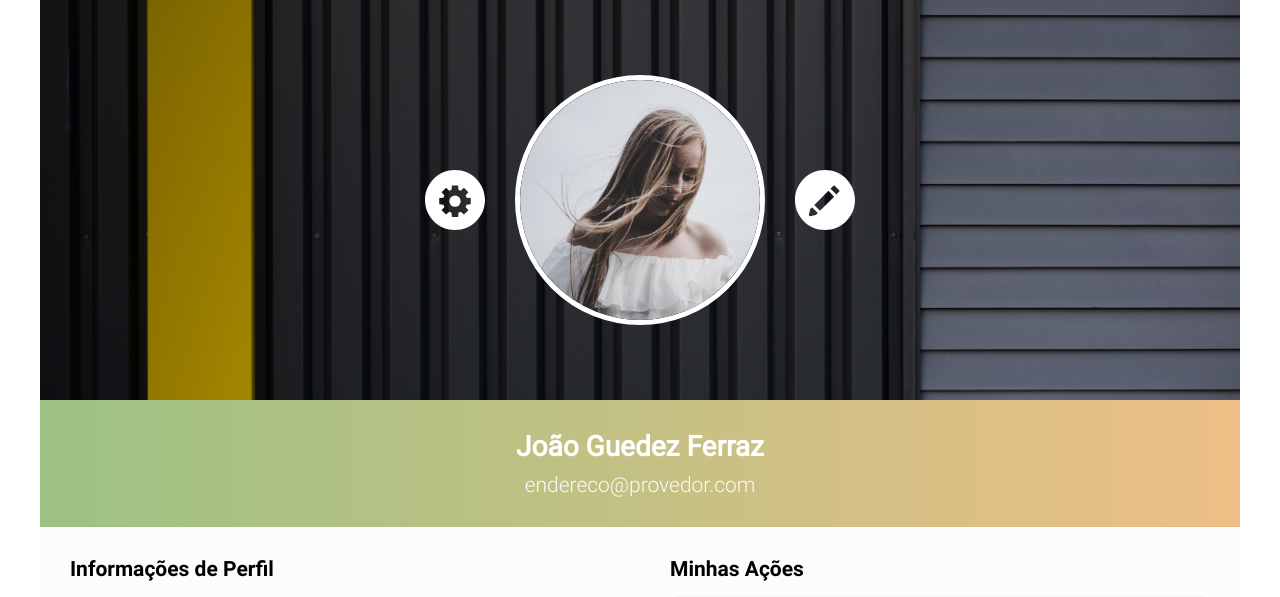
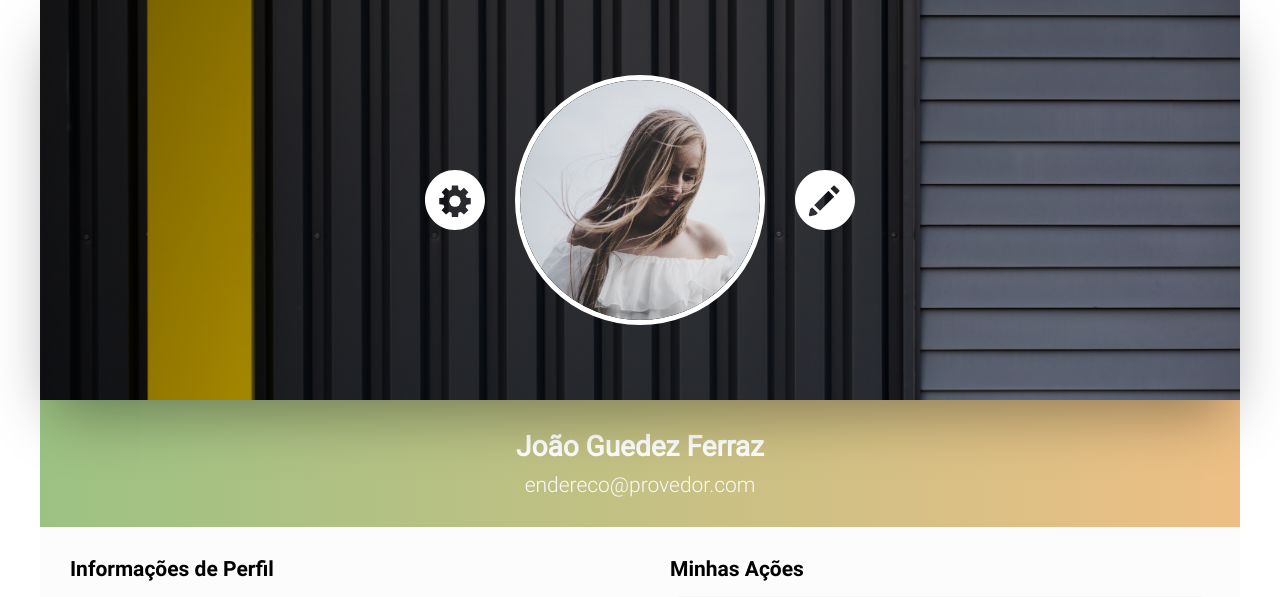
Before and after one commit to ArisCodeOFC/Food4FITWeb, a PHP site: page /view/meu-perfil.php in a window 1280 px wide. Shown: the part 121-718 px from the top of the page. Run offline with PHP 8.4, Linux system fonts and the light colour scheme.

Commit message:
Classe de sombra

```diff
--- a/assets/css/stylesheet.css
+++ b/assets/css/stylesheet.css
@@ -39,6 +39,12 @@ body{
 	/*Estilização da scrollbar*/
 	border-radius: 50px;
 	background-color: #9CC283;
+}
+.box-shadow{
+	/*Sombra padrão para elementos soltos*/
+	-webkit-box-shadow: 0px 25px 56px -13px rgba(0,0,0,0.37);
+-moz-box-shadow: 0px 25px 56px -13px rgba(0,0,0,0.37);
+box-shadow: 0px 25px 56px -13px rgba(0,0,0,0.37);
 }
 /*==========================================*/
 
--- a/view/meu-perfil.php
+++ b/view/meu-perfil.php
@@ -16,21 +16,21 @@
 <body>
 	<?php require_once("components/navbar.html"); ?>
 	<section class="main">
-		<header class="profile-header-block">
+		<header class="profile-header-block box-shadow">
 			<img src="assets/images/backgrounds/cover.jpg" alt="" class="profile-header-block-img">
 			<div class="profile-header-overlay">
 				<div class="profile-header-option margin-right-30px animate fadeInUp">
 					<img src="assets/images/icons/settings.svg" alt="Configurações">
 				</div>
 				<figure class="profile-header-image margin-top-60px margin-bottom-60px animate fadeInUp">
-					<img src="assets/images/icons/person.jpg" alt="">
+					<img src="assets/images/icons/person.jpg" alt="Nome do Usuário" class="box-shadow">
 				</figure>
 				<div class="profile-header-option margin-left-30px animate fadeInUp">
 					<img src="assets/images/icons/edit.svg" alt="Editar Informações de Perfil">
 				</div>
 			</div>
 		</header>
-		<div class="profile-name-row">
+		<div class="profile-name-row ">
 			<h2 class="padding-top-30px padding-bottom-5px">João Guedez Ferraz</h2>
 			<span class="padding-top-5px padding-bottom-30px">endereco@provedor.com</span>
 		</div>
```
